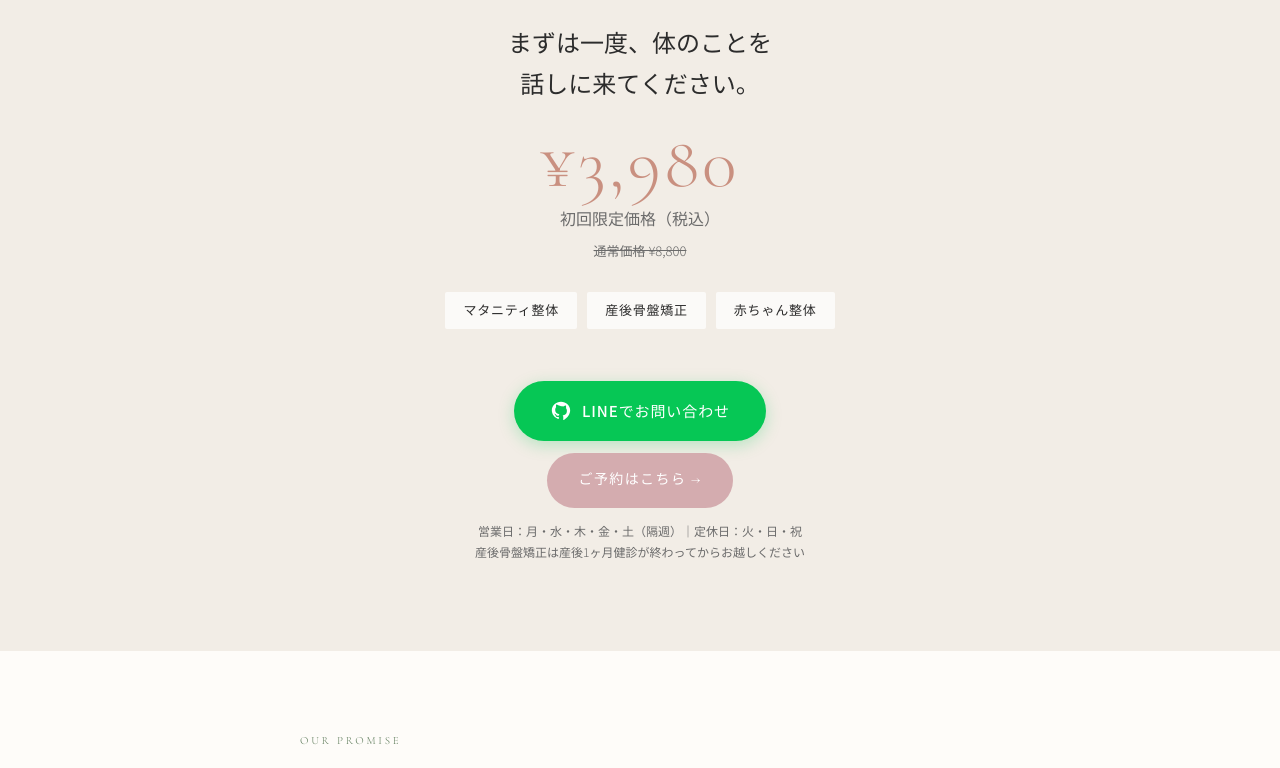
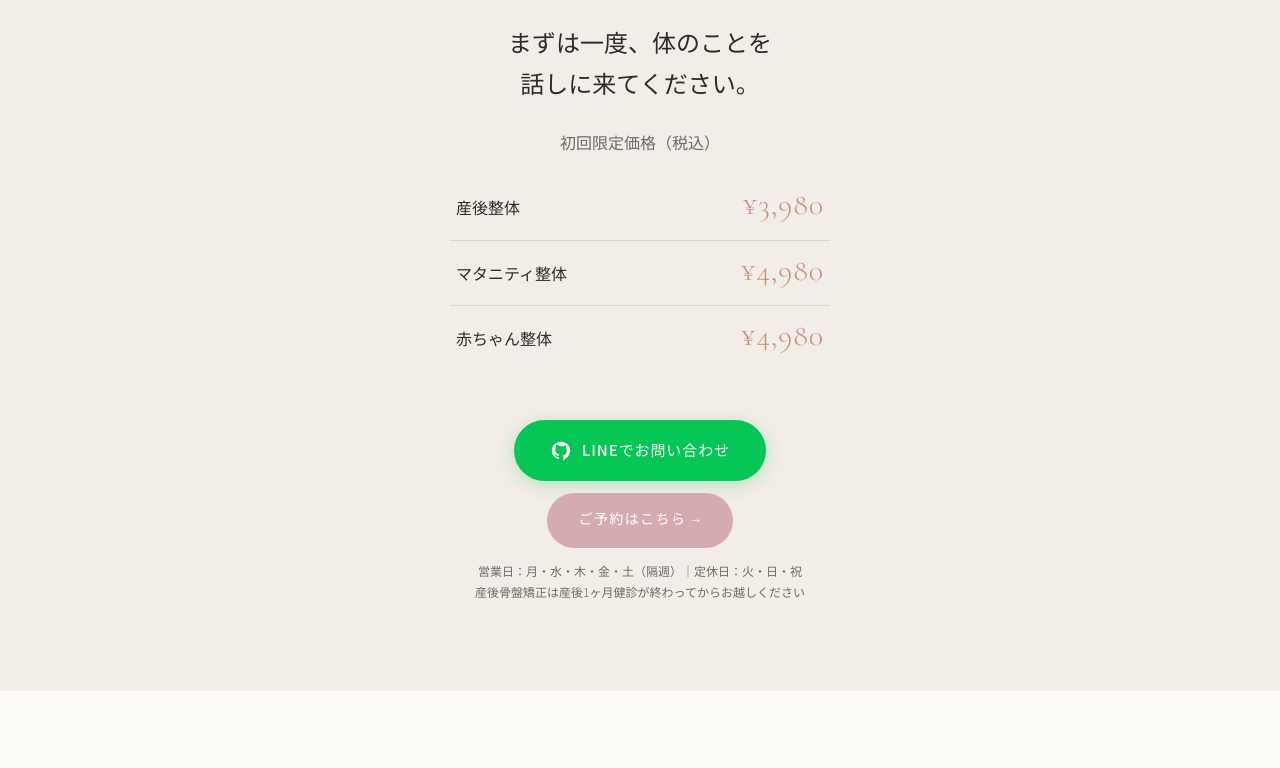
Before and after one commit to nabistyle1212-max/kurodo, a plain HTML site: page hajimete.html in a window 1280 px wide. Shown: the part 7485-8253 px from the top of the page. Drawn offline with nearby package versions, Linux system fonts and the light colour scheme.

Commit message:
Switch first-visit offer to per-menu pricing
Show 産後整体 ¥3,980 / マタニティ整体 ¥4,980 / 赤ちゃん整体 ¥4,980 as a
price list on both the top page and the hajimete page; remove the single
price and the ¥8,800 strikethrough.

Co-Authored-By: Claude Opus 4.8 <noreply@anthropic.com>

```diff
--- a/hajimete.html
+++ b/hajimete.html
@@ -438,6 +438,24 @@ src="https://www.facebook.com/tr?id=1923407814695448&ev=PageView&noscript=1"
     padding: 6px 18px;
     font-size: 13px;
     letter-spacing: 0.06em;
+  }
+  .price-list { max-width: 380px; margin: 4px auto 34px; }
+  .price-row {
+    display: flex;
+    justify-content: space-between;
+    align-items: baseline;
+    padding: 15px 6px;
+    border-bottom: 1px solid rgba(107,79,58,0.15);
+  }
+  .price-row:last-child { border-bottom: none; }
+  .price-name { font-family: var(--font-serif); font-size: 16px; color: var(--charcoal); }
+  .price-value {
+    font-family: var(--font-latin);
+    font-size: 30px;
+    font-weight: 300;
+    letter-spacing: 0.03em;
+    color: var(--blush-dark);
+    line-height: 1;
   }
 
   /* ══ 6. WHY PRICE ══ */
@@ -1016,13 +1034,11 @@ src="https://www.facebook.com/tr?id=1923407814695448&ev=PageView&noscript=1"
   <div class="inner reveal">
     <span class="offer-tag">FIRST VISIT CAMPAIGN</span>
     <h2 class="offer-title">まずは一度、体のことを<br>話しに来てください。</h2>
-    <p class="offer-price">¥3,980</p>
-    <p class="offer-unit">初回限定価格（税込）</p>
-    <p class="offer-original">通常価格 ¥8,800</p>
-    <div class="offer-menu">
-      <span>マタニティ整体</span>
-      <span>産後骨盤矯正</span>
-      <span>赤ちゃん整体</span>
+    <p class="offer-unit" style="margin-bottom:18px;">初回限定価格（税込）</p>
+    <div class="price-list">
+      <div class="price-row"><span class="price-name">産後整体</span><span class="price-value">¥3,980</span></div>
+      <div class="price-row"><span class="price-name">マタニティ整体</span><span class="price-value">¥4,980</span></div>
+      <div class="price-row"><span class="price-name">赤ちゃん整体</span><span class="price-value">¥4,980</span></div>
     </div>
     <div class="cta-block">
       <a href="https://lin.ee/V1Rg8Bm" class="btn-line" target="_blank" rel="noopener">
@@ -1217,13 +1233,11 @@ src="https://www.facebook.com/tr?id=1923407814695448&ev=PageView&noscript=1"
   <div class="inner reveal">
     <span class="offer-tag">FIRST VISIT CAMPAIGN</span>
     <h2 class="offer-title">10年後も元気なママでいるために、<br>まず体のことを話しに来てください。</h2>
-    <p class="offer-price">¥3,980</p>
-    <p class="offer-unit">初回限定価格（税込）</p>
-    <p class="offer-original">通常価格 ¥8,800</p>
-    <div class="offer-menu">
-      <span>マタニティ整体</span>
-      <span>産後骨盤矯正</span>
-      <span>赤ちゃん整体</span>
+    <p class="offer-unit" style="margin-bottom:18px;">初回限定価格（税込）</p>
+    <div class="price-list">
+      <div class="price-row"><span class="price-name">産後整体</span><span class="price-value">¥3,980</span></div>
+      <div class="price-row"><span class="price-name">マタニティ整体</span><span class="price-value">¥4,980</span></div>
+      <div class="price-row"><span class="price-name">赤ちゃん整体</span><span class="price-value">¥4,980</span></div>
     </div>
     <div class="cta-block">
       <a href="https://lin.ee/V1Rg8Bm" class="btn-line" target="_blank" rel="noopener">
```
Also changed, not shown: index.html (+28 -14 lines).
